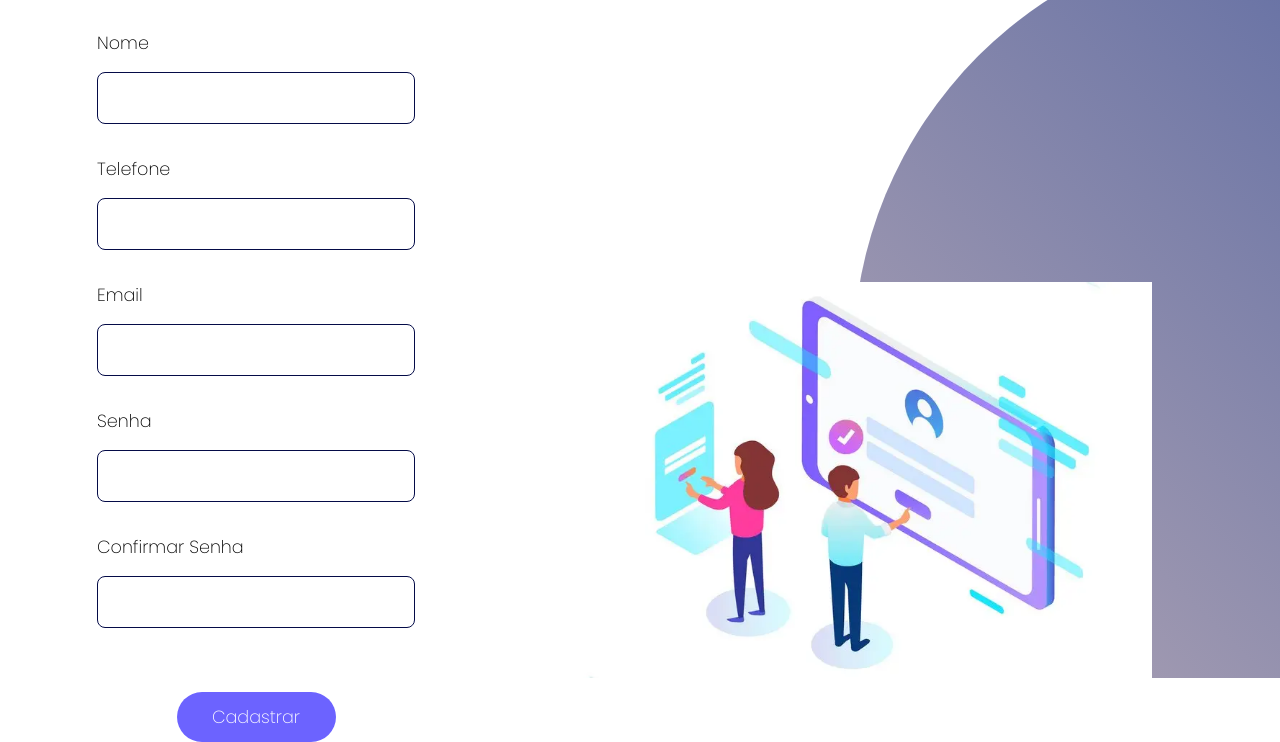
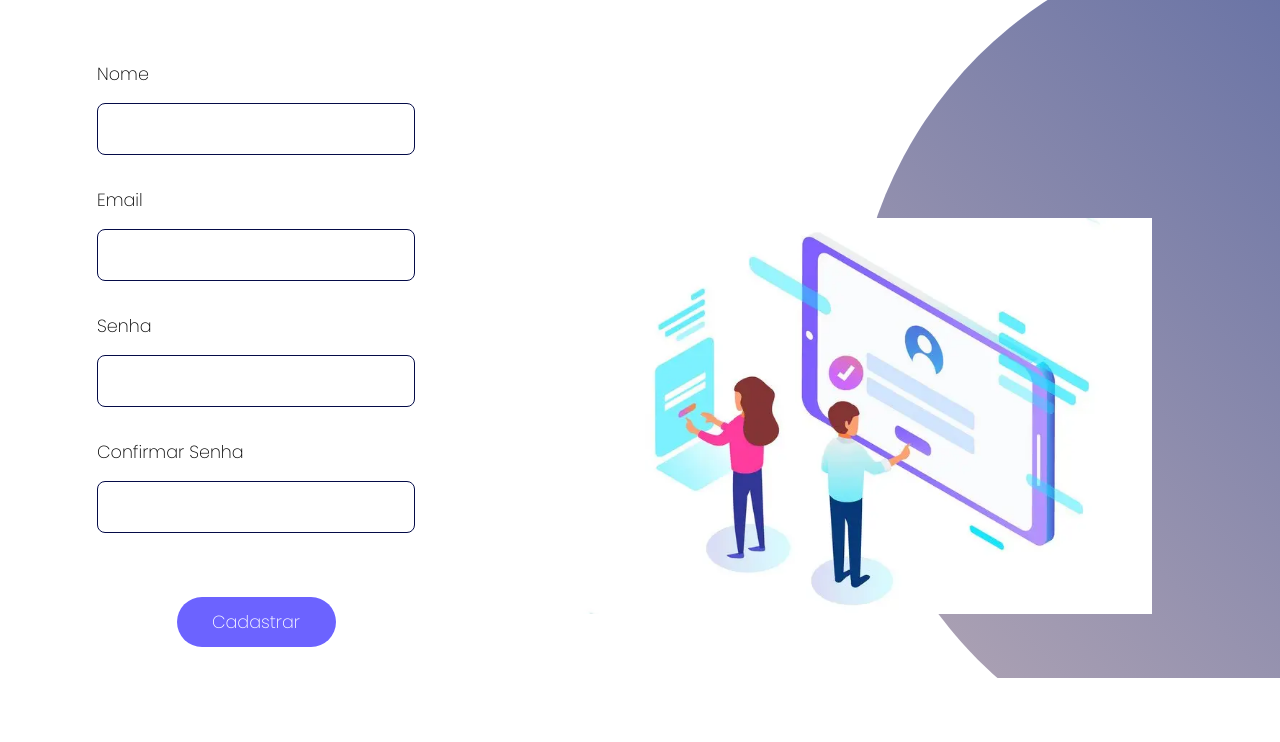
Before and after one commit to LucasTakamoto19/ControleDeEstoqueProduto, a plain HTML site: page cadastro/index.html in a window 1280 px wide. Shown: the part 122-864 px from the top of the page. After the commit the page ends 800 px from the top, so only its background shows below. Drawn offline with Linux system fonts and the light colour scheme.

Commit message:
mensagem do commit

```diff
--- a/cadastro/index.html
+++ b/cadastro/index.html
@@ -19,11 +19,6 @@
             <label for="name">
                 <span>Nome</span>
                 <input type="text" id="name" name="name">
-            </label>
-
-            <label for="telefone">
-                <span>Telefone</span>
-                <input type="Telefone" id="Telefone" name="Telefone">
             </label>
 
             <label for="email">
```
